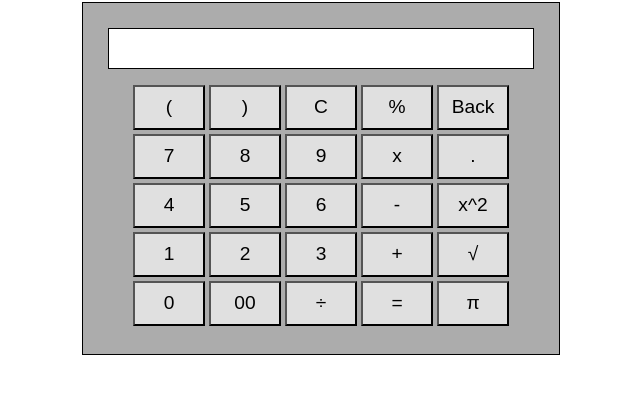
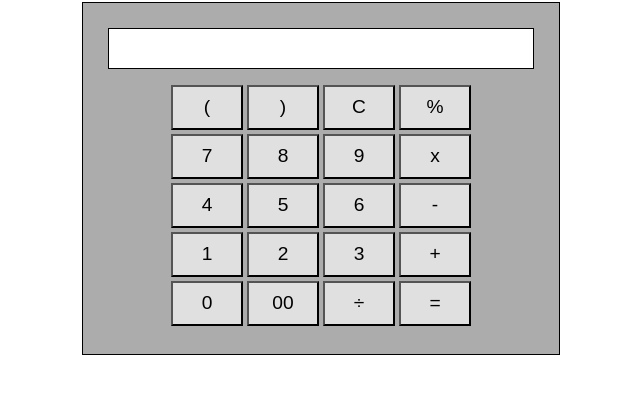
Before and after one commit to giridhar0025/Basic-Calculator, a plain HTML site: page index.html in a window 1280 px wide. Shown: the part 183-576 px from the top of the page, without its empty margins (319-959 px from the left). Drawn offline with Linux system fonts and the light colour scheme.

Commit message:
Update index.html

```diff
--- a/index.html
+++ b/index.html
@@ -20,35 +20,35 @@
            <td> <button>)</button> </td>
            <td> <button>C</button> </td>
            <td> <button>%</button> </td>
-           <td> <button>Back</button> </td>
+
         </tr>
         <tr>
             <td> <button>7</button> </td>
             <td> <button>8</button> </td>
             <td> <button>9</button> </td>
             <td> <button>x</button> </td>
-            <td> <button>.</button> </td>
+
          </tr>
          <tr>
             <td> <button>4</button> </td>
             <td> <button>5</button> </td>
             <td> <button>6</button> </td>
             <td> <button>-</button> </td>
-            <td> <button>x^2</button> </td>
+
          </tr>
          <tr>
             <td> <button>1</button> </td>
             <td> <button>2</button> </td>
             <td> <button>3</button> </td>
             <td> <button>+</button> </td>
-            <td> <button>√</button> </td>
+
          </tr>
          <tr>
             <td> <button>0</button> </td>
             <td> <button>00</button> </td>
             <td> <button>÷</button> </td>
             <td> <button>=</button> </td>
-            <td> <button>π</button> </td>
+
          </tr>
        </table>
       </div>
```
